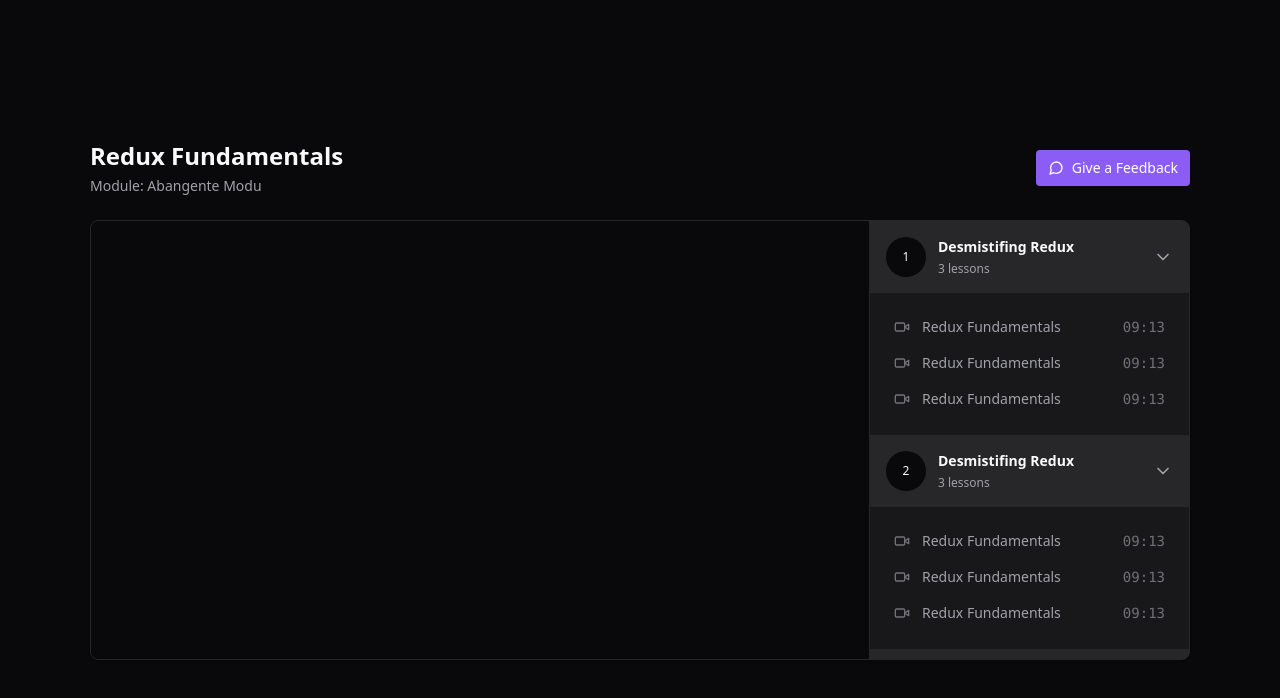
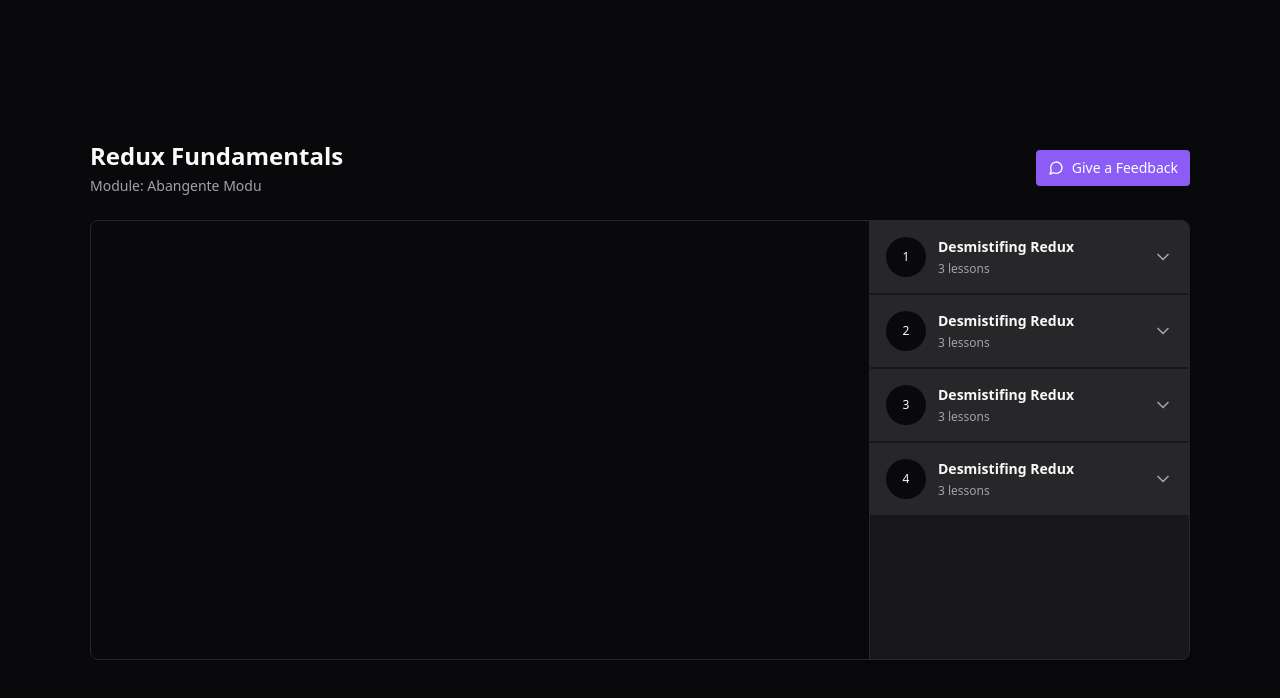
Before and after one commit to luiz504/07-ig22reactjs-redux-zustand, a React (Vite) app: page / in a window 1280 px wide. Shown: the top 698 px of the page. Built offline with nearby package versions, Linux system fonts and the light colour scheme.

Commit message:
style: accordion modules

```diff
--- a/package.json
+++ b/package.json
@@ -10,6 +10,7 @@
     "preview": "vite preview"
   },
   "dependencies": {
+    "@radix-ui/react-collapsible": "^1.0.3",
     "@reduxjs/toolkit": "^1.9.5",
     "lucide-react": "^0.252.0",
     "react": "^18.2.0",
--- a/src/components/Module.tsx
+++ b/src/components/Module.tsx
@@ -1,4 +1,5 @@
 import { FC } from 'react'
+import * as Collapsible from '@radix-ui/react-collapsible'
 import { ChevronDown } from 'lucide-react'
 
 import { Lesson } from './Lesson'
@@ -15,7 +16,8 @@
   amountOfLessons,
 }) => {
   return (
-    <div>
+    <Collapsible.Root className="group">
+      <Collapsible.Trigger asChild>
         <button className="flex w-full items-center gap-3 bg-zinc-800 p-4 hover:bg-zinc-700 transition">
           <div className="flex items-center justify-center h-10 w-10 rounded-full bg-zinc-950 text-xs">
             {moduleIndex}
@@ -29,14 +31,16 @@
             </span>
           </div>
 
-        <ChevronDown className="w-5 h-5 ml-auto text-zinc-400" />
+          <ChevronDown className="w-5 h-5 ml-auto text-zinc-400 group-data-[state=open]:rotate-180 transition" />
         </button>
-
+      </Collapsible.Trigger>
+      <Collapsible.Content asChild>
         <nav className="relative flex flex-col gap-4 p-6">
           <Lesson title="Redux Fundamentals" duration="09:13" />
           <Lesson title="Redux Fundamentals" duration="09:13" />
           <Lesson title="Redux Fundamentals" duration="09:13" />
         </nav>
-    </div>
+      </Collapsible.Content>
+    </Collapsible.Root>
   )
 }
```
Also changed, not shown: 1 other file (tests, documents, lock files or other folders). Lines whose indentation alone changed are shown as unchanged.
